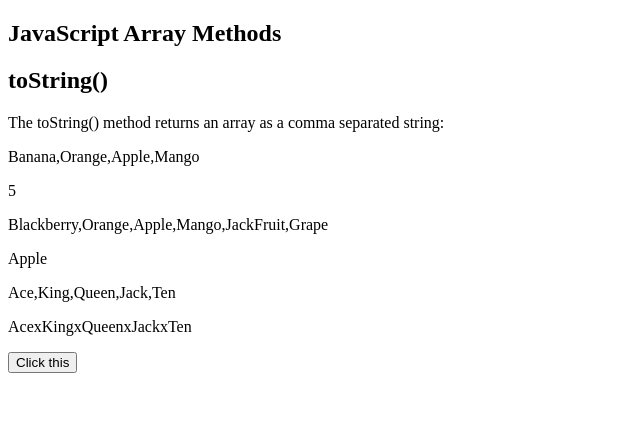
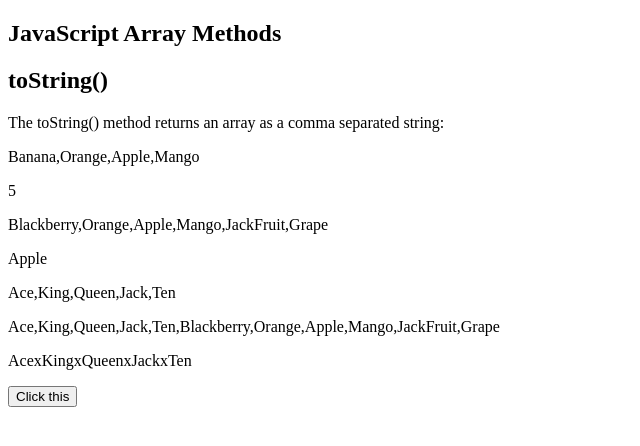
Before and after one commit to Druashley/practice_zone, a plain HTML site: page arrayprac.html in a window 1280 px wide. Shown: the whole page, without its empty margins (0-640 px from the left). Drawn offline with Linux system fonts and the light colour scheme.

Commit message:
Finished up Array Practice and added notes in README

```diff
--- a/arrayprac.html
+++ b/arrayprac.html
@@ -17,6 +17,8 @@
 <p id="demo3"></p>
 
 <p id="five"></p>
+
+<p id="test3"></p>
 
 <p id="test"></p>
 
@@ -49,13 +51,16 @@ fruits.unshift("Blackberry");
  // .length does the same thing as .push fruits[fruits.length] = "yellowmint";
 
 // fruits.splice(0, 1); //  can be used to remove elements
+
 // the first parameter looks where to start
+
 // the second parameter defines how many elements should be removed
 
+// delete fruits[0];  - This will 'delete' the first element. It marks it as undefined. Use pop or shift 	instead
 
 document.getElementById("demo2").innerHTML = fruits
 
-document.getElementById("demo3").innerHTML = fruits [2];
+document.getElementById("demo3").innerHTML = fruits [2]; // this calls the 3rd element in the string
 
 document.getElementById("five").innerHTML = cards.toString();
 
@@ -69,6 +74,11 @@ function myFunction(){
 	// Whatever var splice is set to will return the items removed
 }
 
+myTwoArrays = cards.concat(fruits); // whichever array is in the () will come after
+	// You can can .concat as many arrays as you want example of A having B and C array concat bellow
+	// A.concat( b, c );
+
+document.getElementById("test3").innerHTML = myTwoArrays;
 
 
 </script>
```
Also changed, not shown: 1 other file.
